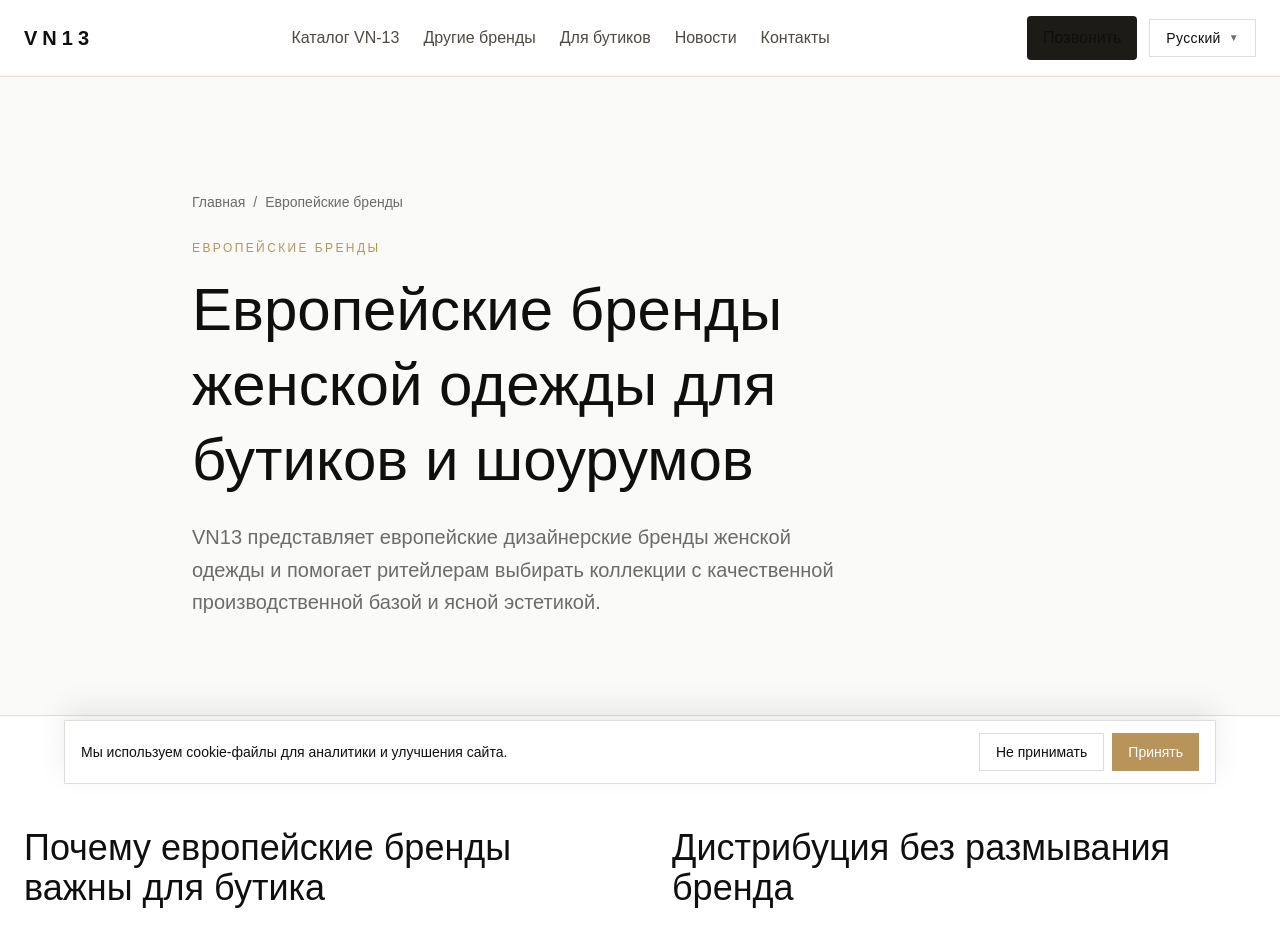
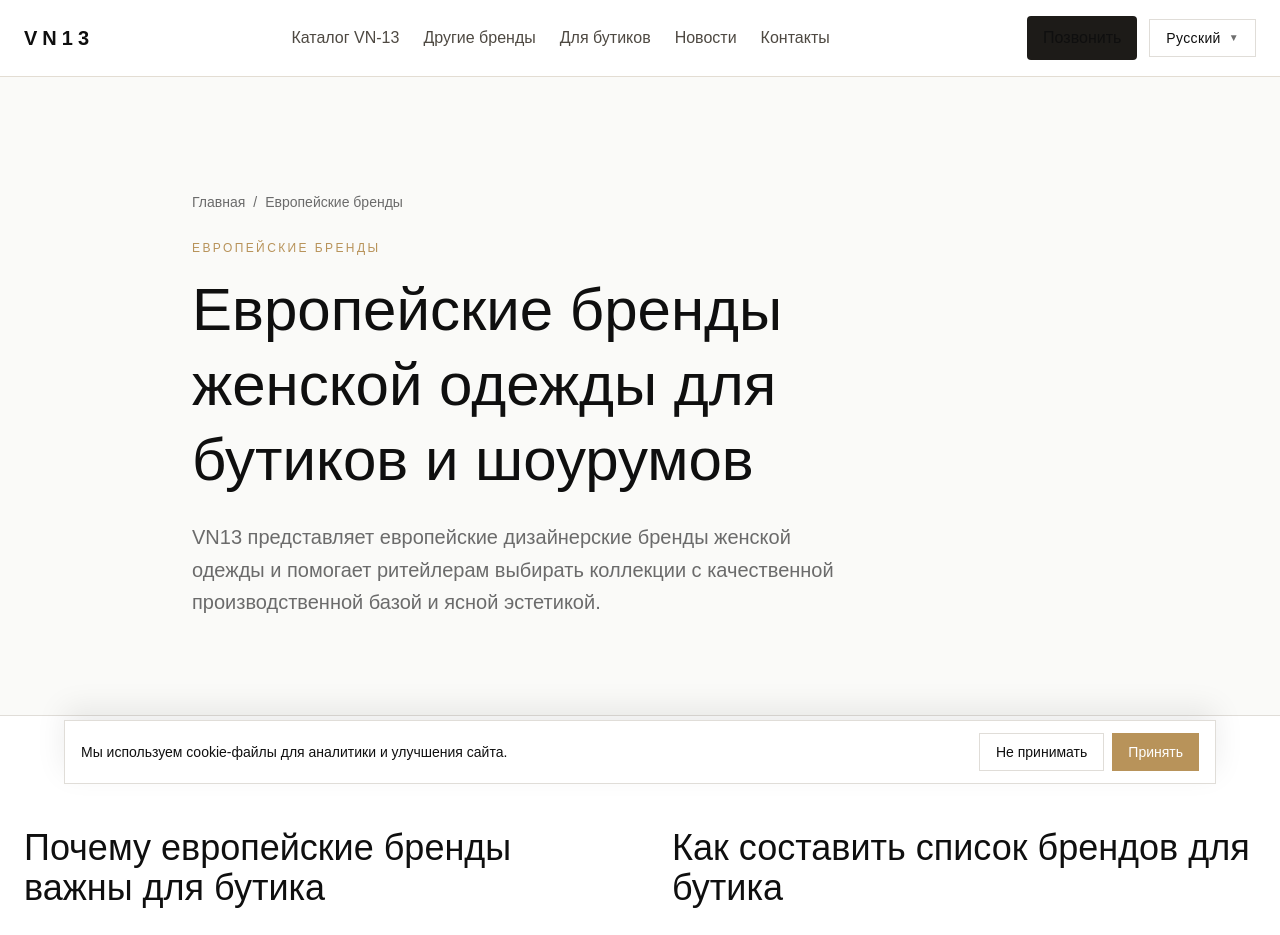
Before and after one commit to coffeeshop13/vn-13, a Next.js app: page /evropeyskie-brendy-zhenskoy-odezhdy in a window 1280 px wide. Shown: the top 935 px of the page. Built offline with nearby package versions, Linux system fonts and the light colour scheme.

Commit message:
Expand European brand buyer keyword coverage

```diff
--- a/app/evropeyskie-brendy-zhenskoy-odezhdy/page.tsx
+++ b/app/evropeyskie-brendy-zhenskoy-odezhdy/page.tsx
@@ -5,9 +5,15 @@ import { createMetadata } from '@/lib/seo'
 export const metadata: Metadata = createMetadata({
   title: 'Европейские бренды женской одежды | Дистрибуция VN13',
   description:
-    'Европейские бренды женской одежды для бутиков: дистрибуция VN13, предзаказ, отбор коллекций, контроль каналов и розничные партнерства.',
+    'Европейские бренды женской одежды для бутиков: список дизайнерских марок, дистрибуция VN13, предзаказ, отбор коллекций и контроль каналов.',
   path: '/evropeyskie-brendy-zhenskoy-odezhdy',
-  keywords: ['европейские бренды женской одежды', 'европейская женская одежда', 'дистрибуция европейских брендов одежды', 'европейская одежда для бутиков', 'европейские дизайнеры одежды', 'купить европейскую одежду оптом'],
+  keywords: [
+    'европейские бренды женской одежды',
+    'европейские бренды для бутика',
+    'список европейских брендов одежды',
+    'поставщик европейской одежды для бутика',
+    'дистрибуция европейских брендов одежды',
+  ],
 })
 
 export default function EuropeanWomenswearBrandsPage() {
@@ -23,6 +29,13 @@ export default function EuropeanWomenswearBrandsPage() {
           body: [
             'Европейская женская одежда часто ценится за ткань, посадку, ремесленную культуру и способность развивать коллекцию последовательно от сезона к сезону.',
             'Для бутика это возможность предложить клиенту не массовый ассортимент, а вещи с понятным происхождением, качеством и историей.',
+          ],
+        },
+        {
+          title: 'Как составить список брендов для бутика',
+          body: [
+            'Хороший список европейских брендов женской одежды начинается не с количества названий, а с соответствия аудитории, ценового уровня и эстетики магазина. Мы оцениваем силу коллекции, ключевые категории, размерный ряд, условия предзаказа и реальную производственную базу.',
+            'Такой подход помогает найти поставщика европейской одежды для бутика, который отвечает не только за поставку, но и за целостность ассортимента. В портфеле VN13 представлены дизайнерские марки с разным характером — от спокойного минимализма до архитектурного авангарда.',
           ],
         },
         {
```
